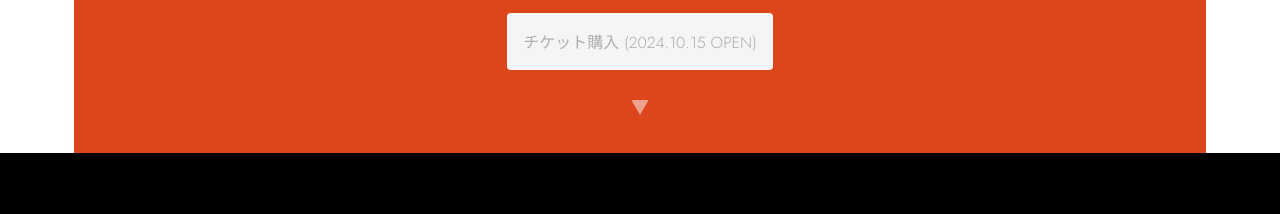
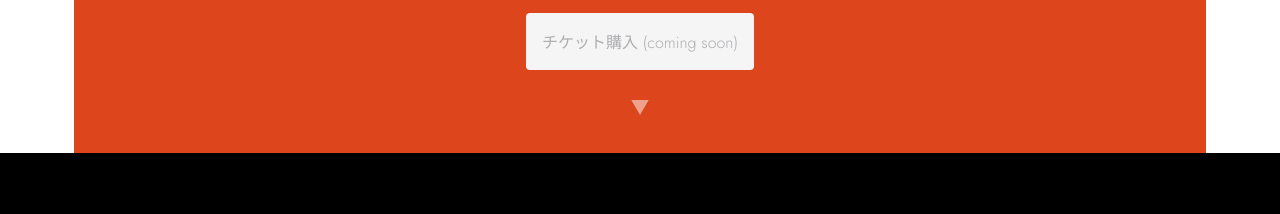
Before and after one commit to tokyorubykaigi12/tokyo12, an Astro site: page / in a window 1280 px wide. Shown: the part 583-797 px from the top of the page. Built offline with nearby package versions, Linux system fonts and the light colour scheme; Astro itself is replaced by a stand-in of ours.

Commit message:
:zap: update release date

```diff
--- a/src/components/top/TicketButtonBefore.astro
+++ b/src/components/top/TicketButtonBefore.astro
@@ -16,5 +16,5 @@
 </style>
 
 <div class="actions" style="margin-bottom: 28px;">
-  <div class="buy-a-ticket">チケット購入 (2024.10.15 OPEN)</div>
+  <div class="buy-a-ticket">チケット購入 (coming soon)</div>
 </div>
```
